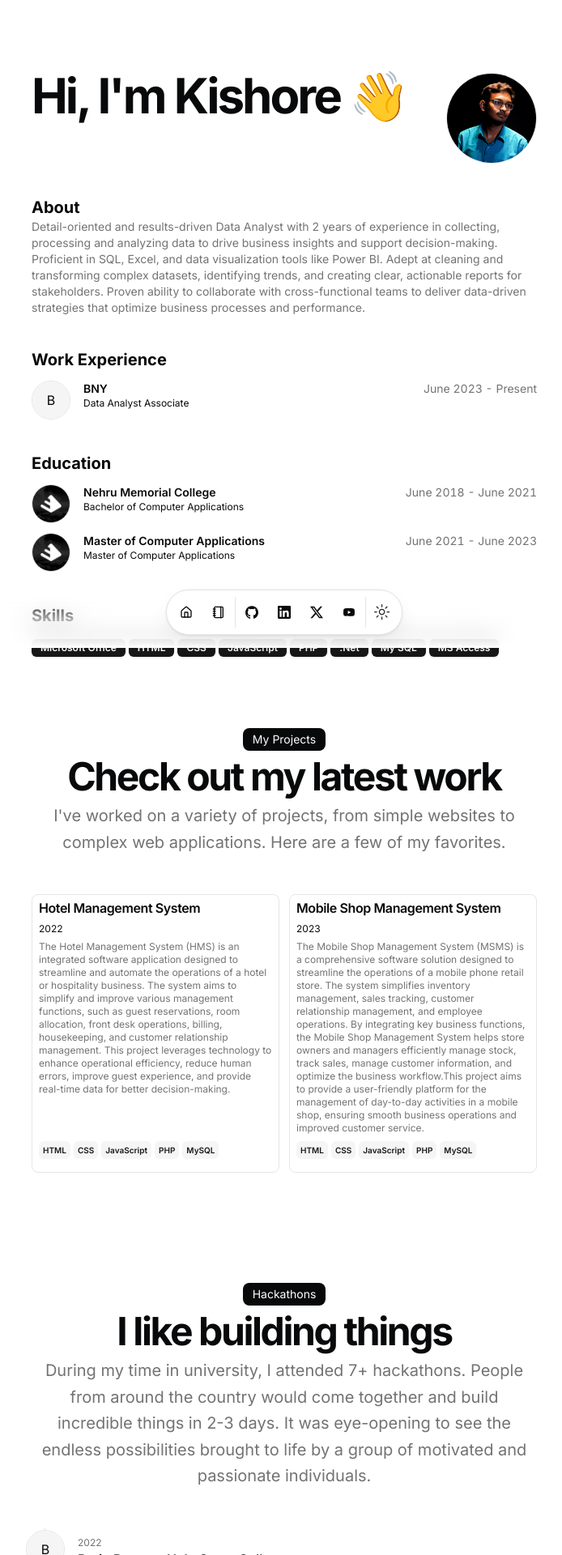
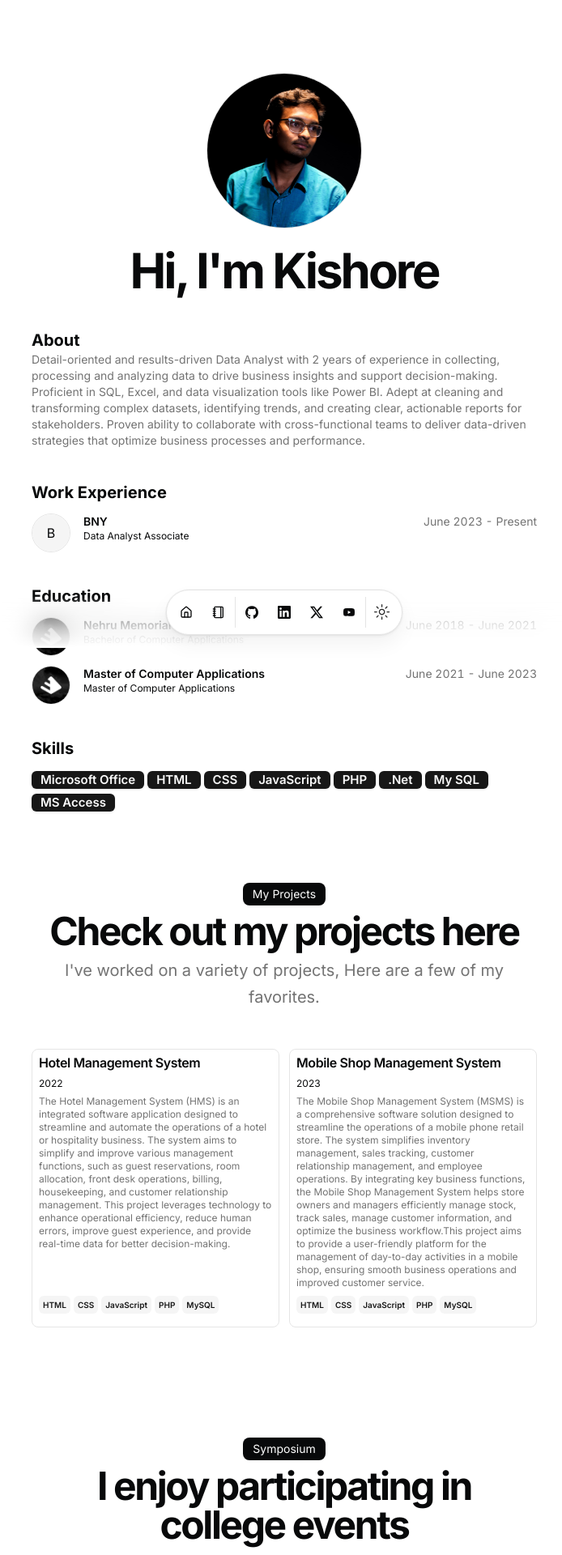
Before and after one commit to SREEVARSAN-M/portfolio-kishore, a Next.js app: page / in a window 1280 px wide. Shown: the top 1920 px of the page at 81% size, without its empty margins (289-983 px from the left). Built offline with nearby package versions, Linux system fonts and the light colour scheme.

Commit message:
updated my details

```diff
--- a/src/app/page.tsx
+++ b/src/app/page.tsx
@@ -16,13 +16,20 @@ export default function Page() {
     <main className="flex flex-col min-h-[100dvh] space-y-10">
       <section id="hero">
   <div className="mx-auto w-full max-w-2xl space-y-8">
-          <div className="gap-2 flex justify-between">
-            <div className="flex-col flex flex-1 space-y-1.5">
+    {/* Adjusted to vertically align the avatar and name */}
+    <div className="gap-2 flex justify-center flex-col items-center">
+      <BlurFade delay={BLUR_FADE_DELAY}>
+        <Avatar className="size-48 border mx-auto">
+          <AvatarImage alt={DATA.name} src={DATA.avatarUrl} />
+          <AvatarFallback>{DATA.initials}</AvatarFallback>
+        </Avatar>
+      </BlurFade>
+      <div className="flex-col flex text-center mt-4">
         <BlurFadeText
           delay={BLUR_FADE_DELAY}
           className="text-3xl font-bold tracking-tighter sm:text-5xl xl:text-6xl/none"
           yOffset={8}
-                text={`Hi, I'm ${DATA.name.split(" ")[0]} 👋`}
+          text={`Hi, I'm ${DATA.name.split(" ")[0]} `}
         />
         <BlurFadeText
           className="max-w-[600px] md:text-xl"
@@ -30,15 +37,10 @@ export default function Page() {
           text={DATA.description}
         />
       </div>
-            <BlurFade delay={BLUR_FADE_DELAY}>
-              <Avatar className="size-28 border">
-                <AvatarImage alt={DATA.name} src={DATA.avatarUrl} />
-                <AvatarFallback>{DATA.initials}</AvatarFallback>
-              </Avatar>
-            </BlurFade>
     </div>
   </div>
 </section>
+
       <section id="about">
         <BlurFade delay={BLUR_FADE_DELAY * 3}>
           <h2 className="text-xl font-bold">About</h2>
@@ -104,8 +106,9 @@ export default function Page() {
           </BlurFade>
           <div className="flex flex-wrap gap-1">
             {DATA.skills.map((skill, id) => (
-              <BlurFade key={skill} delay={BLUR_FADE_DELAY * 10 + id * 0.05}>
-                <Badge key={skill}>{skill}</Badge>
+              <BlurFade key={skill} delay={BLUR_FADE_DELAY * 20 + id * 0.05}>
+                <Badge key={skill} style={{ fontSize: '15px' }}>{skill}</Badge>
+
               </BlurFade>
             ))}
           </div>
@@ -120,11 +123,10 @@ export default function Page() {
                   My Projects
                 </div>
                 <h2 className="text-3xl font-bold tracking-tighter sm:text-5xl">
-                  Check out my latest work
+                  Check out my projects here
                 </h2>
                 <p className="text-muted-foreground md:text-xl/relaxed lg:text-base/relaxed xl:text-xl/relaxed">
-                  I&apos;ve worked on a variety of projects, from simple
-                  websites to complex web applications. Here are a few of my
+                  I&apos;ve worked on a variety of projects,  Here are a few of my
                   favorites.
                 </p>
               </div>
@@ -158,18 +160,14 @@ export default function Page() {
             <div className="flex flex-col items-center justify-center space-y-4 text-center">
               <div className="space-y-2">
                 <div className="inline-block rounded-lg bg-foreground text-background px-3 py-1 text-sm">
-                  Hackathons
+                  Symposium
                 </div>
                 <h2 className="text-3xl font-bold tracking-tighter sm:text-5xl">
-                  I like building things
+                I enjoy participating in college events
                 </h2>
                 <p className="text-muted-foreground md:text-xl/relaxed lg:text-base/relaxed xl:text-xl/relaxed">
-                  During my time in university, I attended{" "}
-                  {DATA.hackathons.length}+ hackathons. People from around the
-                  country would come together and build incredible things in 2-3
-                  days. It was eye-opening to see the endless possibilities
-                  brought to life by a group of motivated and passionate
-                  individuals.
+                  During my time in university, I Participated{" "}
+                  in various College National level and State level Technical Symposium and won more than 15 Certificates.
                 </p>
               </div>
             </div>
@@ -213,8 +211,7 @@ export default function Page() {
                 >
                   with a direct question on twitter
                 </Link>{" "}
-                and I&apos;ll respond whenever I can. I will ignore all
-                soliciting.
+                and I&apos;ll respond whenever I can.
               </p>
             </div>
           </BlurFade>
--- a/src/data/resume.tsx
+++ b/src/data/resume.tsx
@@ -22,6 +22,7 @@ export const DATA = {
     "My SQL",
     "MS Access",
   ],
+
   navbar: [
     { href: "/", icon: HomeIcon, label: "Home" },
     { href: "/blog", icon: NotebookIcon, label: "Blog" },
```
Lines whose indentation alone changed are shown as unchanged.
